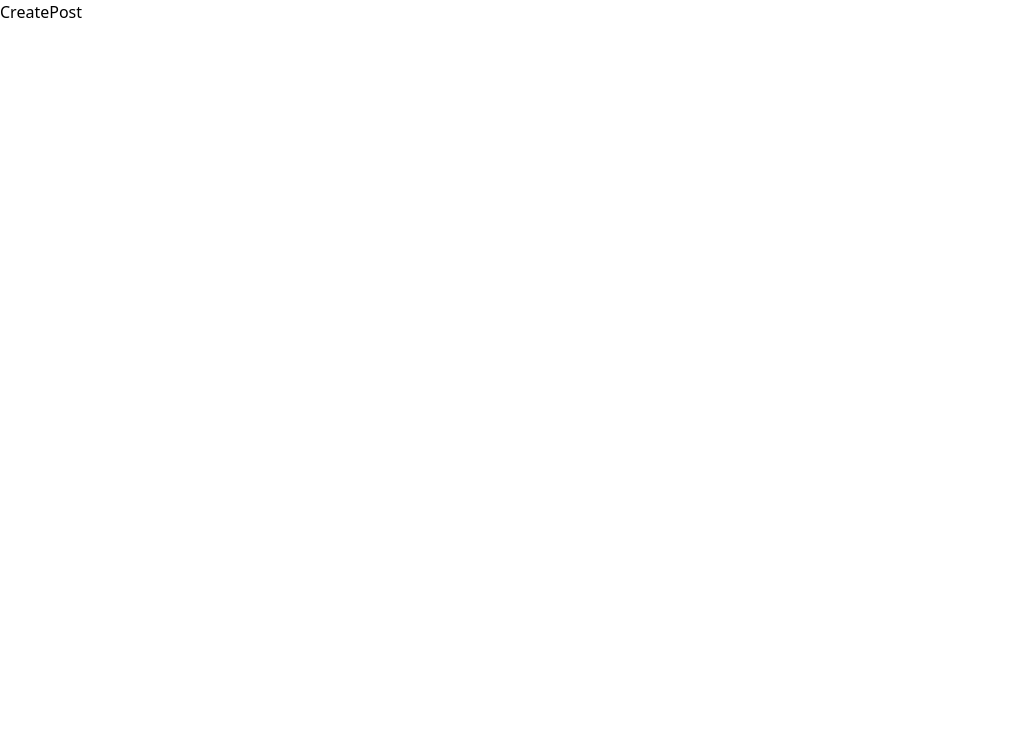
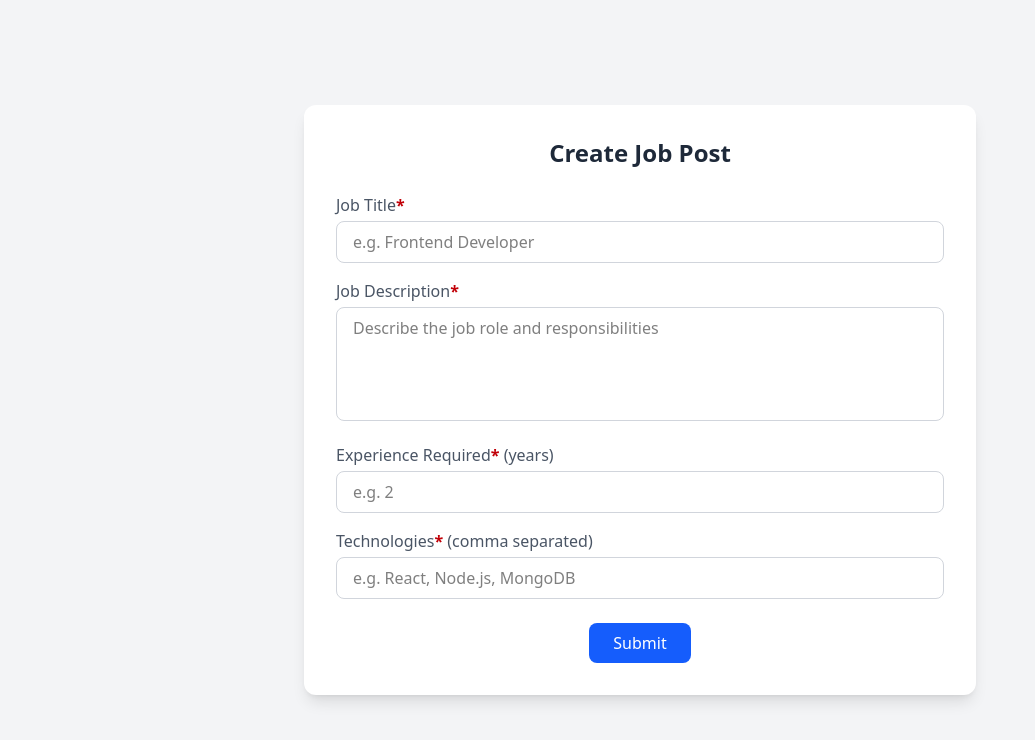
Before and after one commit to otniel-tamini/aws-ecr-deploy, a React (Vite) app in the folder frontend/: page /employer/create-job-post in a window 1280 px wide. Shown: the top 740 px of the page, without its empty margins (0-1035 px from the left). Built offline with nearby package versions, Linux system fonts and the light colour scheme.

Commit message:
design create post page

```diff
--- a/frontend/src/pages/CreatePost.jsx
+++ b/frontend/src/pages/CreatePost.jsx
@@ -1,7 +1,125 @@
+import { useState } from "react";
+import { createJobPost } from "../api/api";
+import { useNavigate } from "react-router-dom";
+
 const CreatePost = () => {
+  const [form, setForm] = useState({
+    profile: "",
+    desc: "",
+    exp: "",
+    techs: "",
+  });
+  const navigate = useNavigate();
+
+  const handleChange = (e) => {
+    setForm({ ...form, [e.target.name]: e.target.value });
+  };
+
+  const handleSubmit = async () => {
+    const { profile, desc, exp, techs } = form;
+
+    // Validation
+    if (!profile.trim() || !desc.trim() || !exp.trim() || !techs.trim()) {
+      alert("All fields are required.");
+      return;
+    }
+
+    const experience = parseInt(exp);
+    if (isNaN(experience) || experience < 0) {
+      alert("Experience must be a number greater than or equal to 0.");
+      return;
+    }
+
+    const newJob = {
+      profile: profile.trim(),
+      desc: desc.trim(),
+      exp: experience,
+      techs: techs
+        .split(",")
+        .map((tech) => tech.trim())
+        .filter(Boolean),
+    };
+
+    await createJobPost(newJob);
+    alert("Job post created successfully!");
+    navigate("/employee/feed");
+  };
+
   return (
-    <div>CreatePost</div>
-  )
-}
+    <div className="min-h-screen flex items-center justify-center bg-gray-100 px-4 py-8">
+      <div className="w-full max-w-2xl bg-white shadow-lg rounded-xl p-8">
+        <h2 className="text-2xl font-bold text-gray-800 mb-6 text-center">
+          Create Job Post
+        </h2>
 
-export default CreatePost
+        <div className="space-y-4">
+          <div>
+            <label className="block text-gray-600 mb-1">
+              Job Title<span className="text-red-700 font-bold">*</span>
+            </label>
+            <input
+              type="text"
+              name="profile"
+              placeholder="e.g. Frontend Developer"
+              onChange={handleChange}
+              className="w-full border border-gray-300 rounded-lg px-4 py-2 focus:outline-none focus:ring-2 focus:ring-blue-400"
+            />
+          </div>
+
+          <div>
+            <label className="block text-gray-600 mb-1">
+              Job Description<span className="text-red-700 font-bold">*</span>
+            </label>
+            <textarea
+              name="desc"
+              rows="4"
+              placeholder="Describe the job role and responsibilities"
+              onChange={handleChange}
+              className="w-full border border-gray-300 rounded-lg px-4 py-2 focus:outline-none focus:ring-2 focus:ring-blue-400 resize-none"
+            />
+          </div>
+
+          <div>
+            <label className="block text-gray-600 mb-1">
+              Experience Required
+              <span className="text-red-700 font-bold">*</span> (years)
+            </label>
+            <input
+              type="number"
+              name="exp"
+              min="0"
+              placeholder="e.g. 2"
+              onChange={handleChange}
+              className="w-full border border-gray-300 rounded-lg px-4 py-2 focus:outline-none focus:ring-2 focus:ring-blue-400"
+            />
+          </div>
+
+          <div>
+            <label className="block text-gray-600 mb-1">
+              Technologies<span className="text-red-700 font-bold">*</span>{" "}
+              (comma separated)
+            </label>
+            <input
+              type="text"
+              name="techs"
+              placeholder="e.g. React, Node.js, MongoDB"
+              onChange={handleChange}
+              className="w-full border border-gray-300 rounded-lg px-4 py-2 focus:outline-none focus:ring-2 focus:ring-blue-400"
+            />
+          </div>
+        </div>
+
+        <div className="mt-6 text-center">
+          <button
+            onClick={handleSubmit}
+            className="bg-blue-600 text-white px-6 py-2 rounded-lg hover:bg-blue-700 transition duration-200"
+          >
+            Submit
+          </button>
+        </div>
+      </div>
+    </div>
+  );
+};
+
+export default CreatePost;
```
